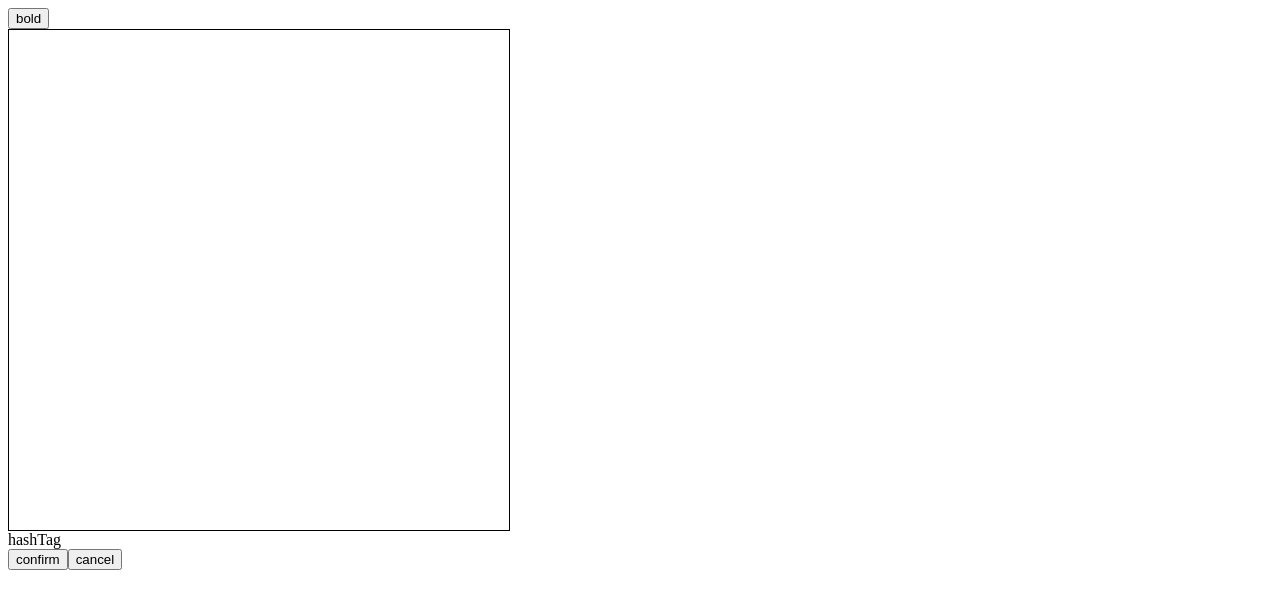
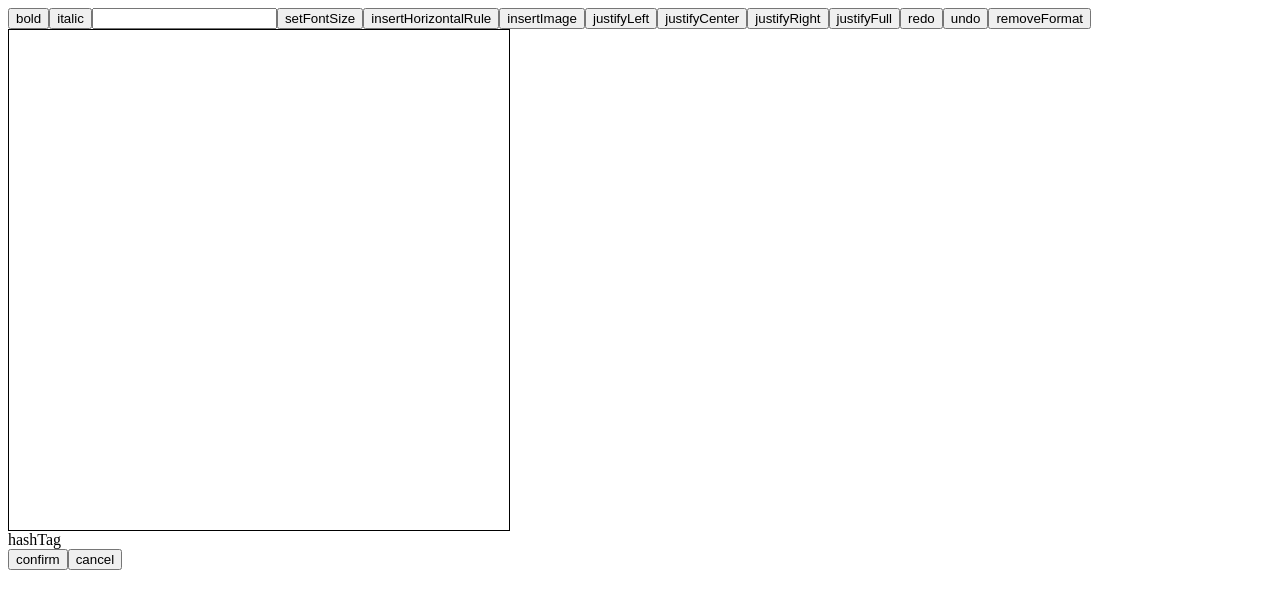
Before and after one commit to nohtaesang/cota, a React app in the folder client/: page / in a window 1280 px wide. Shown: the top 608 px of the page. Built offline with nearby package versions, Linux system fonts and the light colour scheme.

Commit message:
build write frame

```diff
--- a/client/src/js/components/section/write/Write.js
+++ b/client/src/js/components/section/write/Write.js
@@ -12,7 +12,6 @@ class ConnectedWrite extends Component {
             value: '',
         };
         this.handleChange = this.handleChange.bind(this);
-        this.myRef = React.createRef();
         this.command = this.command.bind(this);
     }
 
@@ -22,20 +21,55 @@ class ConnectedWrite extends Component {
         });
     }
 
-    command() {
+    command(e) {
         const success = document.execCommand('bold', false, null);
+        console.log(e.target.name);
     }
 
     render() {
         return (
             <div id="write">
                 <div id="options">
-                    <button type="button" onClick={this.command}>
+                    <button type="button" name="bold" onClick={this.command}>
                         {'bold'}
+                    </button>
+                    <button type="button" name="italic" onClick={this.command}>
+                        {'italic'}
+                    </button>
+                    <input type="number" />
+                    <button type="button" name="setFontSize" onClick={this.command}>
+                        {'setFontSize'}
+                    </button>
+                    <button type="button" name="insertHorizontalRule" onClick={this.command}>
+                        {'insertHorizontalRule'}
+                    </button>
+                    <button type="button" name="insertImage" onClick={this.command}>
+                        {'insertImage'}
+                    </button>
+                    <button type="button" name="justifyLeft" onClick={this.command}>
+                        {'justifyLeft'}
+                    </button>
+                    <button type="button" name="justifyCenter" onClick={this.command}>
+                        {'justifyCenter'}
+                    </button>
+                    <button type="button" name="justifyRight" onClick={this.command}>
+                        {'justifyRight'}
+                    </button>
+                    <button type="button" name="justifyFull" onClick={this.command}>
+                        {'justifyFull'}
+                    </button>
+                    <button type="button" name="redo" onClick={this.command}>
+                        {'redo'}
+                    </button>
+                    <button type="button" name="undo" onClick={this.command}>
+                        {'undo'}
+                    </button>
+                    <button type="button" name="removeFormat" onClick={this.command}>
+                        {'removeFormat'}
                     </button>
                 </div>
                 <div id="content">
-                    <div id="textField" contentEditable="true" ref={this.myRef} />
+                    <div id="textField" contentEditable="true" />
                 </div>
                 <div id="hashTag">hashTag</div>
                 <button type="submit" id="submit">
```
